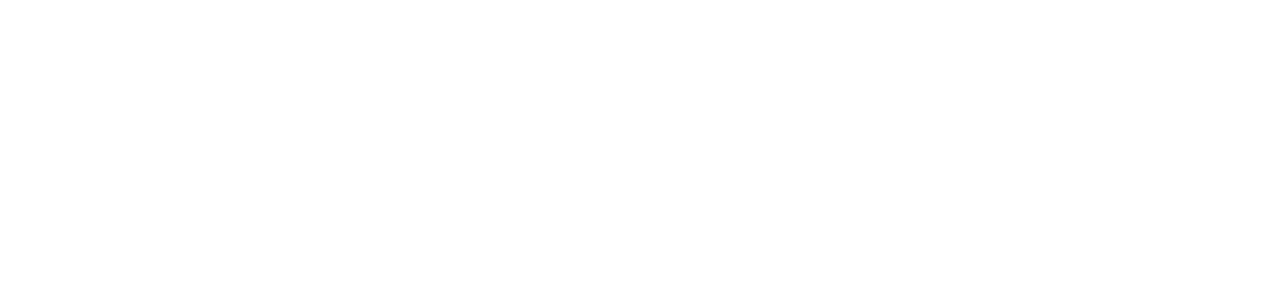
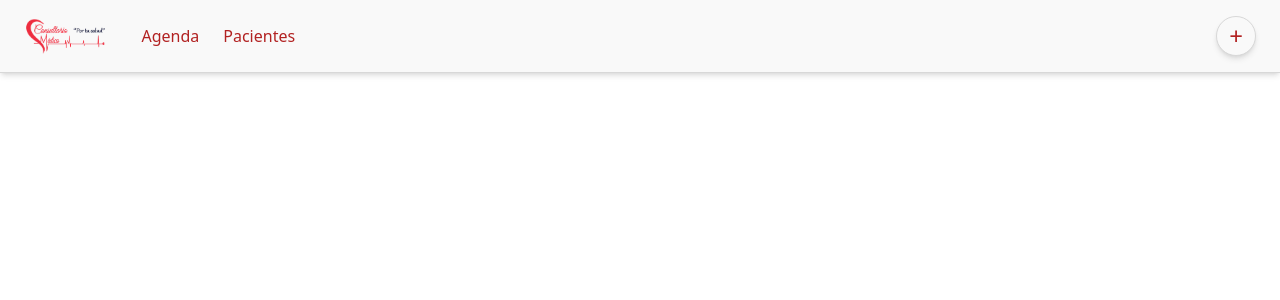
Before and after one commit to LSCasas/saludDigna, a Vue app: page /agenda in a window 1280 px wide. Before the commit this address had no page. Shown: the top 300 px of the page. Built offline with nearby package versions, Linux system fonts and the light colour scheme.

Commit message:
FEAT/ add Agenda view and integrate it into the router

```diff
--- a/src/router/index.js
+++ b/src/router/index.js
@@ -1,10 +1,12 @@
 import { createRouter, createWebHistory } from "vue-router";
 import Login from "../views/Login.vue";
 import Pacientes from "../views/Pacientes.vue";
+import Agenda from "../views/Agenda.vue";
 
 const routes = [
   { path: "/", name: "Login", component: Login },
   { path: "/pacientes", name: "Pacientes", component: Pacientes },
+  { path: "/agenda", name: "Agenda", component: Agenda },
 ];
 
 const router = createRouter({
--- /dev/null
+++ b/src/views/Agenda.vue
@@ -0,0 +1,15 @@
+<template>
+  <div>
+    <Navbar />
+  </div>
+</template>
+
+<script>
+import Navbar from "../components/Navbar.vue";
+
+export default {
+  components: {
+    Navbar,
+  },
+};
+</script>
```
